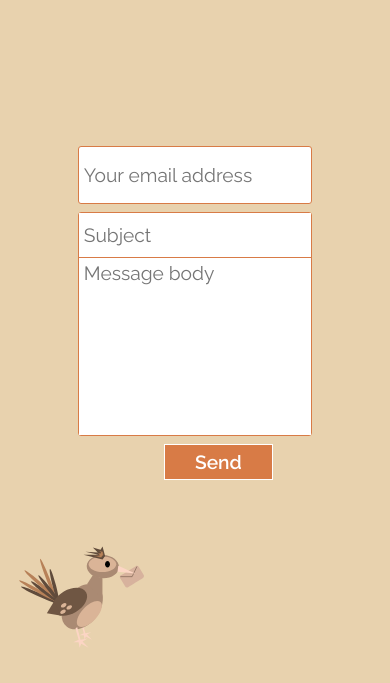
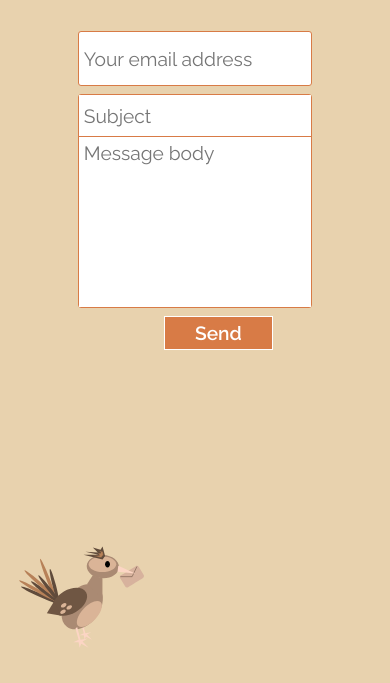
Before and after one commit to IsabellaCapriotti/PortfolioWebsite, a plain HTML site: page contact.html in a window 390 px wide. Shown: the part 101-784 px from the top of the page. Drawn offline with Linux system fonts and the light colour scheme.

Commit message:
Made Contact page more responsive

```diff
--- a/contactStyles.css
+++ b/contactStyles.css
@@ -159,7 +159,7 @@ form{
 }
 
 /* Adjustments for smaller screens */
-@media (max-width: 550px){
+@media (max-width: 500px){
     .formContainer{
         width: 100vw;
     }
@@ -173,6 +173,10 @@ form{
         font-size: 20vw;
     }
 
+    .formContainer{
+        justify-content: flex-start;
+        padding-top: 4vh;
+    }
 
 }
 
```
